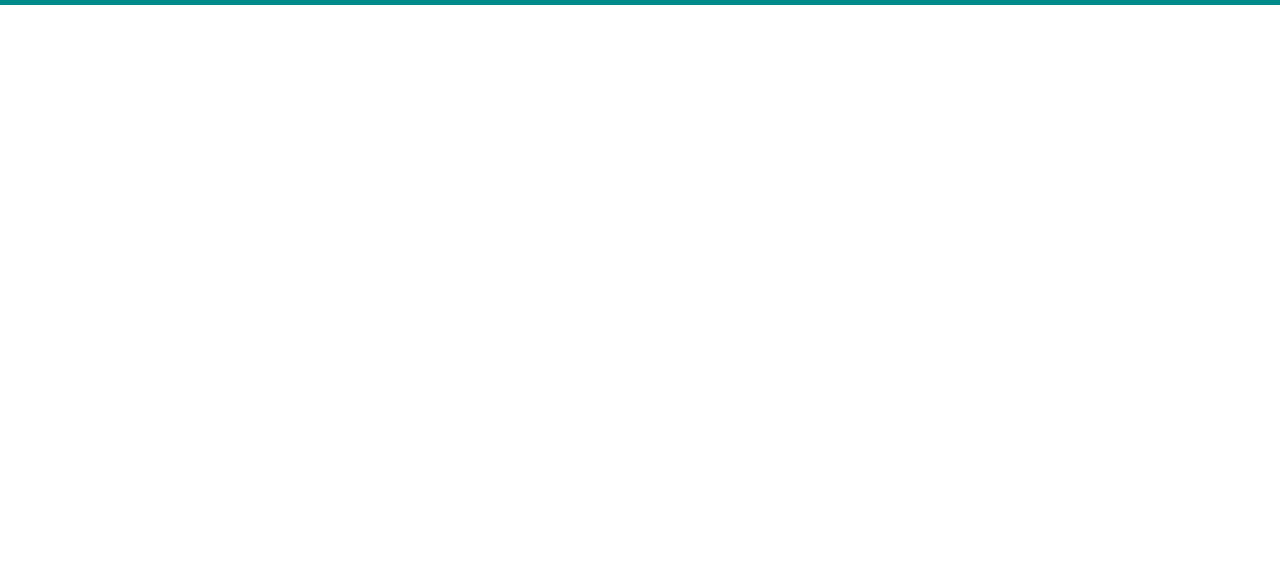
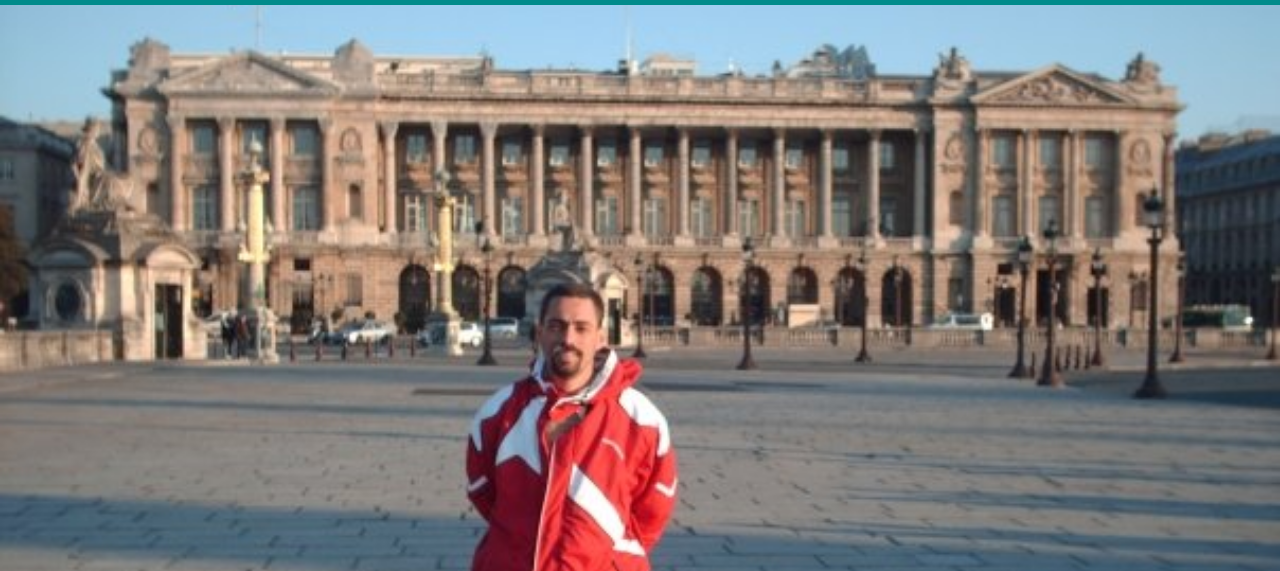
Before and after one commit to hernandw/portfolio_2021_v1, a plain HTML site: page index.html in a window 1280 px wide. Shown: the part 81-652 px from the top of the page. Drawn offline with nearby package versions, Linux system fonts and the light colour scheme.

Commit message:
cambio de imagen

```diff
--- a/assets/css/style.css
+++ b/assets/css/style.css
@@ -16,7 +16,7 @@
 
 #hero-section {
     height: 100vh;
-    background: url('assets/img/viaje.jpg');
+    background: url(../img/viaje.jpg);
     background-position: center;
     background-repeat: no-repeat;
     background-size: cover;
```
